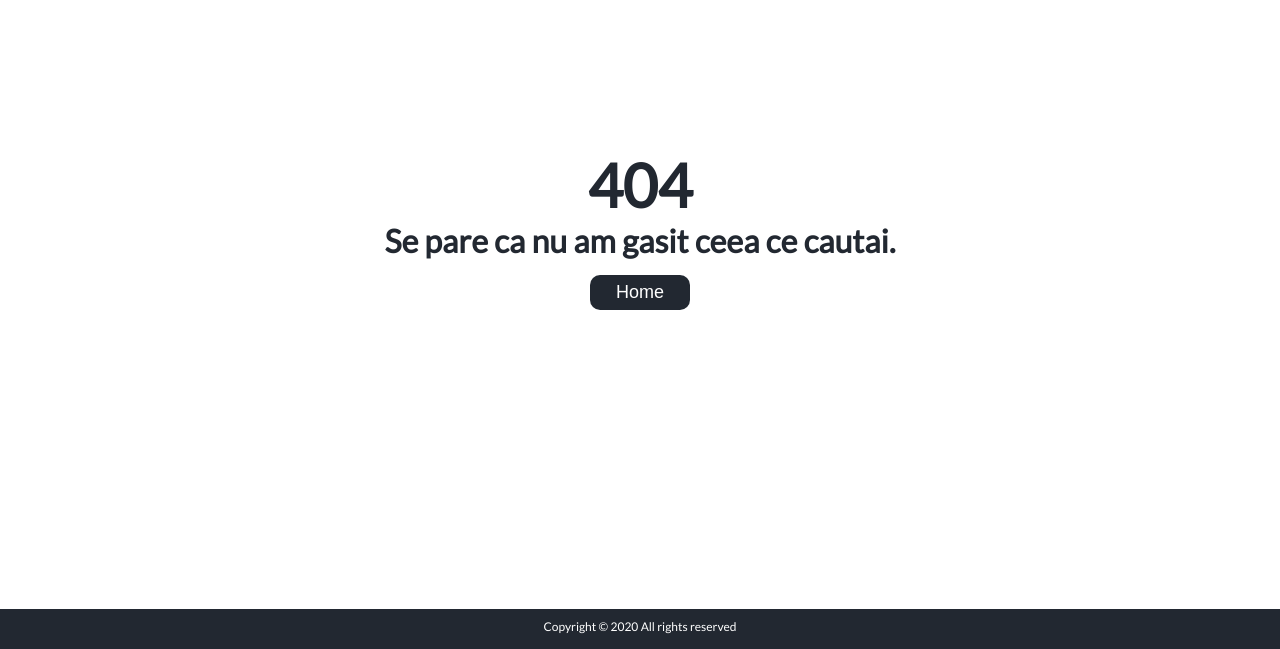
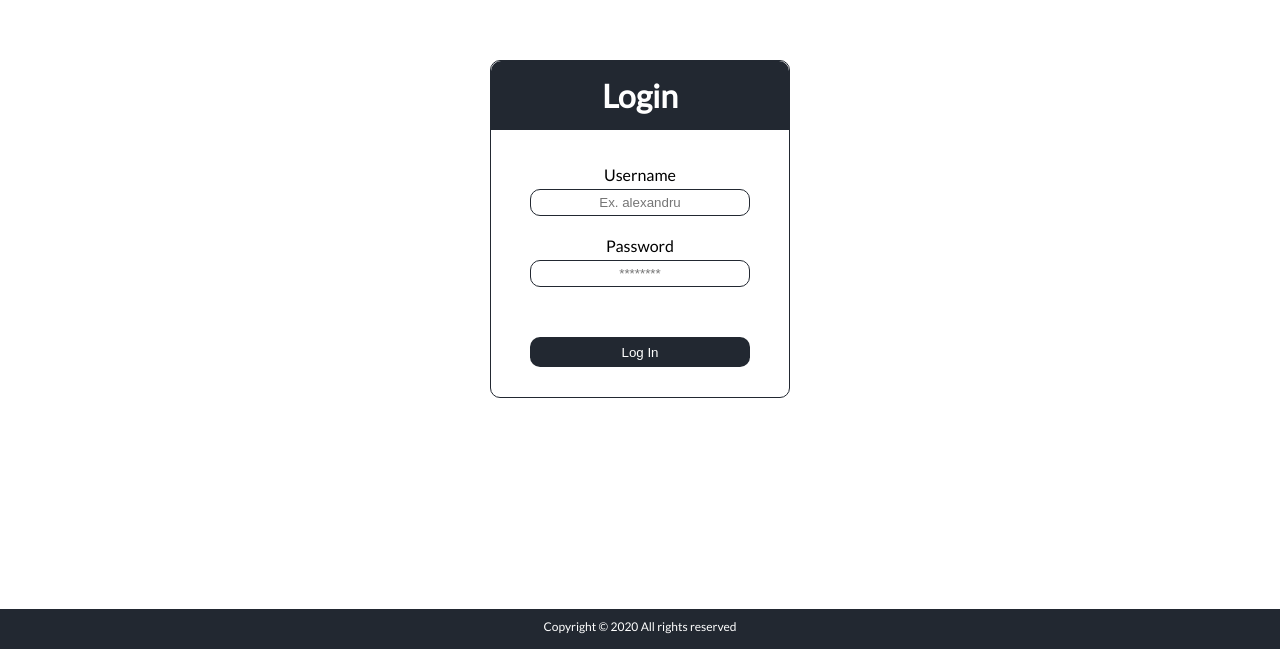
Before and after one commit to AlexandruAdrian/inf-ucv-remake, a React (Create React App) app in the folder front-end/: page /user/login in a window 1280 px wide. Before the commit this address had no page. Shown: the part 151-800 px from the top of the page. Built offline with nearby package versions, Linux system fonts and the light colour scheme.

Commit message:
Added Admin component for admin login

```diff
--- a/front-end/package.json
+++ b/front-end/package.json
@@ -10,6 +10,7 @@
     "@testing-library/jest-dom": "^4.2.4",
     "@testing-library/react": "^9.5.0",
     "@testing-library/user-event": "^7.2.1",
+    "axios": "^0.19.2",
     "lodash": "^4.17.15",
     "react": "^16.13.1",
     "react-dom": "^16.13.1",
--- a/front-end/src/App.js
+++ b/front-end/src/App.js
@@ -1,6 +1,7 @@
 import React from 'react';
 import { BrowserRouter as Router, Switch, Route } from "react-router-dom";
 import './styles/App.css';
+import axios from 'axios';
 /* Components */
 import Home from "./components/Home";
 import AdmittanceLicense from "./components/Admitere-Licenta";
@@ -10,13 +11,16 @@ import StudyPrograms from "./components/Programe-Studiu";
 import News from "./components/Anunturi";
 import Contact from "./components/Contact";
 import NoMatch from "./components/NoMatch";
+import Admin from "./components/Admin";
 
 function App() {
+  axios.defaults.baseURL = "http://localhost:8000";
 
   return (
     <Router>
       <Switch>
         <Route path="/" exact component={Home} />
+        <Route path="/user/login" component={Admin} />
         <Route path="/(admitere|admitere/licenta)" exact component={AdmittanceLicense} />
         <Route path="/admitere/master" component={AdmittanceMaster} />
         <Route path="/cadre-didactice" component={Teachers} />
--- /dev/null
+++ b/front-end/src/components/Admin.js
@@ -0,0 +1,98 @@
+import React, { useState } from 'react';
+import "../styles/admin.css";
+import axios from 'axios';
+import { FontAwesomeIcon } from "@fortawesome/react-fontawesome";
+
+const Admin = ({ history }) => {
+  const [values, setValues] = useState({ Username: '', Password: '' });
+  const [error, setError] = useState('');
+  const [isLoading, setIsLoading] = useState(false);
+
+  const handleSubmit = async (e) => {
+    e.preventDefault();
+    if (values.Username.length < 1) {
+      setError('Username trebuie sa contina  valoare');
+    } else if (values.Password.length < 1) {
+      setError('Password trebuie sa contina o valoare');
+    } else {
+      try {
+        setIsLoading(true);
+        const response = await axios.post('/users/login', {
+          username: values.Username,
+          pass: values.Password
+        });
+        const token = response.data.accessToken;
+        localStorage.setItem(`Token`, token);
+        setIsLoading(false);
+        history.push("/");
+      } catch (err) {
+        setError(err.response.data.message);
+        setIsLoading(false);
+      }
+    }
+  }
+
+  const handleBlur = (e) => {
+    if (e.target.value.length < 1) {
+      setError(`${e.target.name} trebuie sa contina o valoare`);
+    }
+  }
+
+  const handleFocus = () => {
+    setError('');
+  }
+
+  const handleChange = (e) => {
+    const { name, value } = e.target;
+
+    setValues({
+      ...values,
+      [name]: value
+    })
+  }
+
+  return (
+    <section className='login'>
+      <div>
+        <h1>Login</h1>
+        <form>
+          <label htmlFor="uname">Username</label>
+          <input
+            type="text"
+            id="uname"
+            name="Username"
+            placeholder="Ex. alexandru"
+            value={values.username}
+            onBlur={handleBlur}
+            onFocus={handleFocus}
+            onChange={handleChange}
+          />
+          <label htmlFor="pass">Password</label>
+
+          <input
+            type="password"
+            id="pass"
+            name="Password"
+            placeholder="********"
+            value={values.password}
+            onBlur={handleBlur}
+            onFocus={handleFocus}
+            onChange={handleChange}
+          />
+          <div className="error-container">
+            {error.length > 0 && <p>{error}</p>}
+          </div>
+          <button onClick={handleSubmit}>
+            {isLoading ?
+              <FontAwesomeIcon icon="spinner" className="fa-spin 4x" size="lg" />
+              :
+              'Log In'
+            }
+          </button>
+        </form>
+      </div>
+    </section>
+  )
+}
+
+export default Admin;
--- a/front-end/src/index.js
+++ b/front-end/src/index.js
@@ -3,10 +3,10 @@ import ReactDOM from 'react-dom';
 import './styles/index.css';
 import App from './App';
 import { library } from '@fortawesome/fontawesome-svg-core';
-import { faQuoteLeft, faQuoteRight, faBars, faTimes } from '@fortawesome/free-solid-svg-icons';
+import { faQuoteLeft, faQuoteRight, faBars, faTimes, faSpinner } from '@fortawesome/free-solid-svg-icons';
 
 /* Creates an icons library to use throughout the application */
-library.add(faQuoteLeft, faQuoteRight, faBars, faTimes);
+library.add(faQuoteLeft, faQuoteRight, faBars, faTimes, faSpinner);
 
 ReactDOM.render(
   <React.StrictMode>
--- /dev/null
+++ b/front-end/src/styles/admin.css
@@ -0,0 +1,72 @@
+.login {
+  height: calc(100% - 40px);
+  display: flex;
+  flex-direction: column;
+  align-items: center;
+  justify-content: center;
+  width: 100%;
+}
+
+.login > div {
+  width: 300px;
+  border: 1px solid #222831;
+  margin: 0 auto;
+  padding-bottom: 30px;
+  border-radius: 10px;
+}
+
+.login div h1 {
+  font-size: 32px;
+  text-align: center;
+  padding: 15px 0px;
+  border-top-left-radius: 10px;
+  border-top-right-radius: 10px;
+  color: #fff;
+  background: #222831;
+}
+
+.login form {
+  display: flex;
+  flex-direction: column;
+  align-items: center;
+  text-align: center;
+  width: 100%;
+}
+
+.login form label:first-child {
+  margin-top: 35px;
+}
+
+.login form label:nth-child(3) {
+  margin-top: 20px;
+}
+
+.login form input {
+  border-radius: 10px;
+  border: 1px solid #222831;
+  padding: 5px 10px;
+  margin-top: 5px;
+  text-align: center;
+  width: 220px;
+}
+
+.login form button {
+  border: none;
+  color: #fff;
+  background-color: #222831;
+  padding: 7px 10px;
+  border-radius: 10px;
+  width: 220px;
+  height: 30px;
+}
+
+.login form button:hover {
+  cursor: pointer;
+  background-color: rgba(34, 40, 49, .9);
+}
+
+.login form p {
+  margin-top: 10px;
+  color: red;
+  font-size: 14px;
+}
--- a/front-end/src/styles/index.css
+++ b/front-end/src/styles/index.css
@@ -35,6 +35,10 @@ body {
     background-color: #222831;
 }
 
+.error-container {
+    height: 50px;
+  }
+
 @media only screen and (max-width: 600px) {
     .container, .secondary-container {
         padding: 25px 10px;
```
Also changed, not shown: front-end/public/images/profile/undefined - Copy.png (deleted), 1 other file (tests, documents, lock files or other folders).
